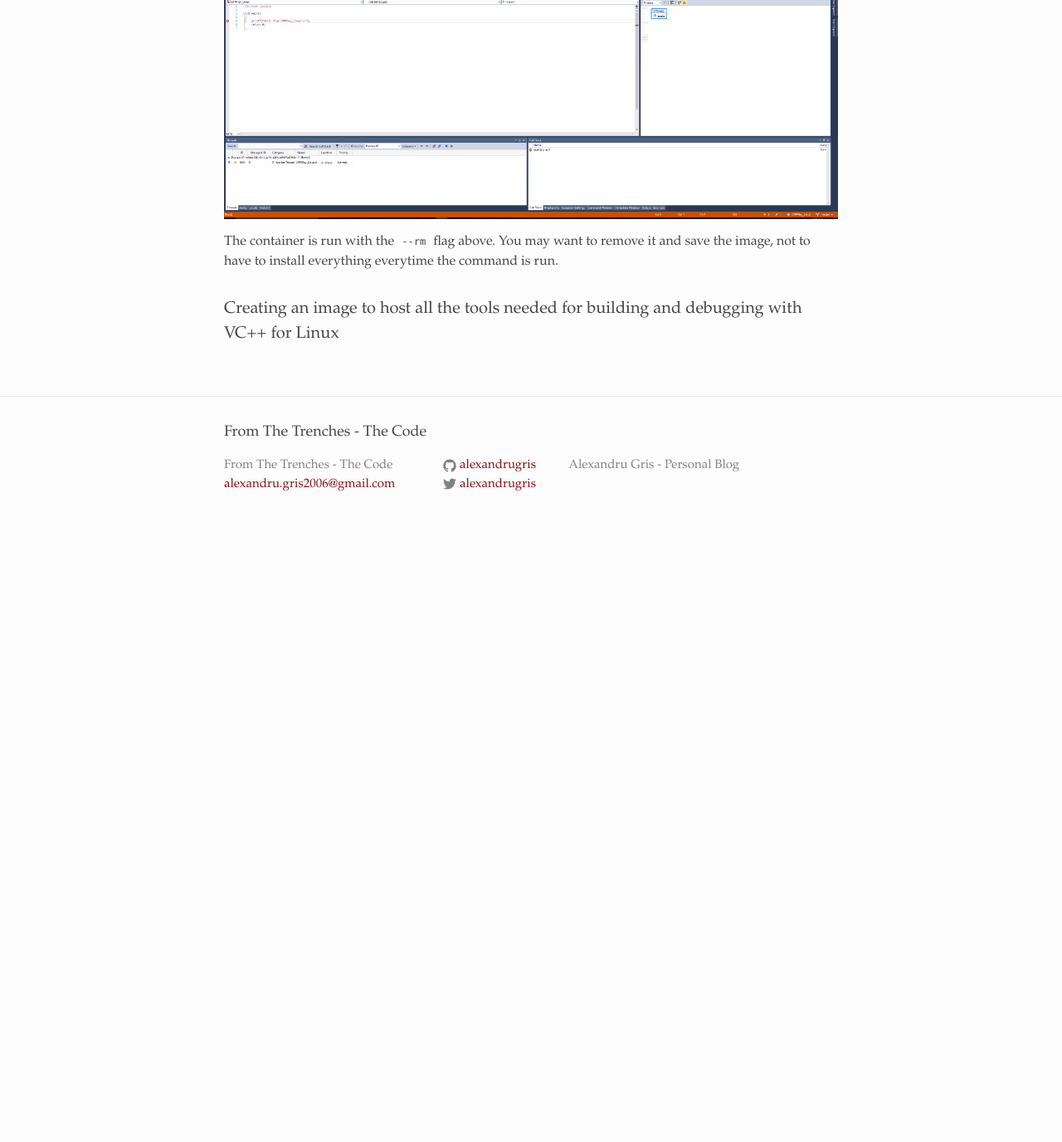
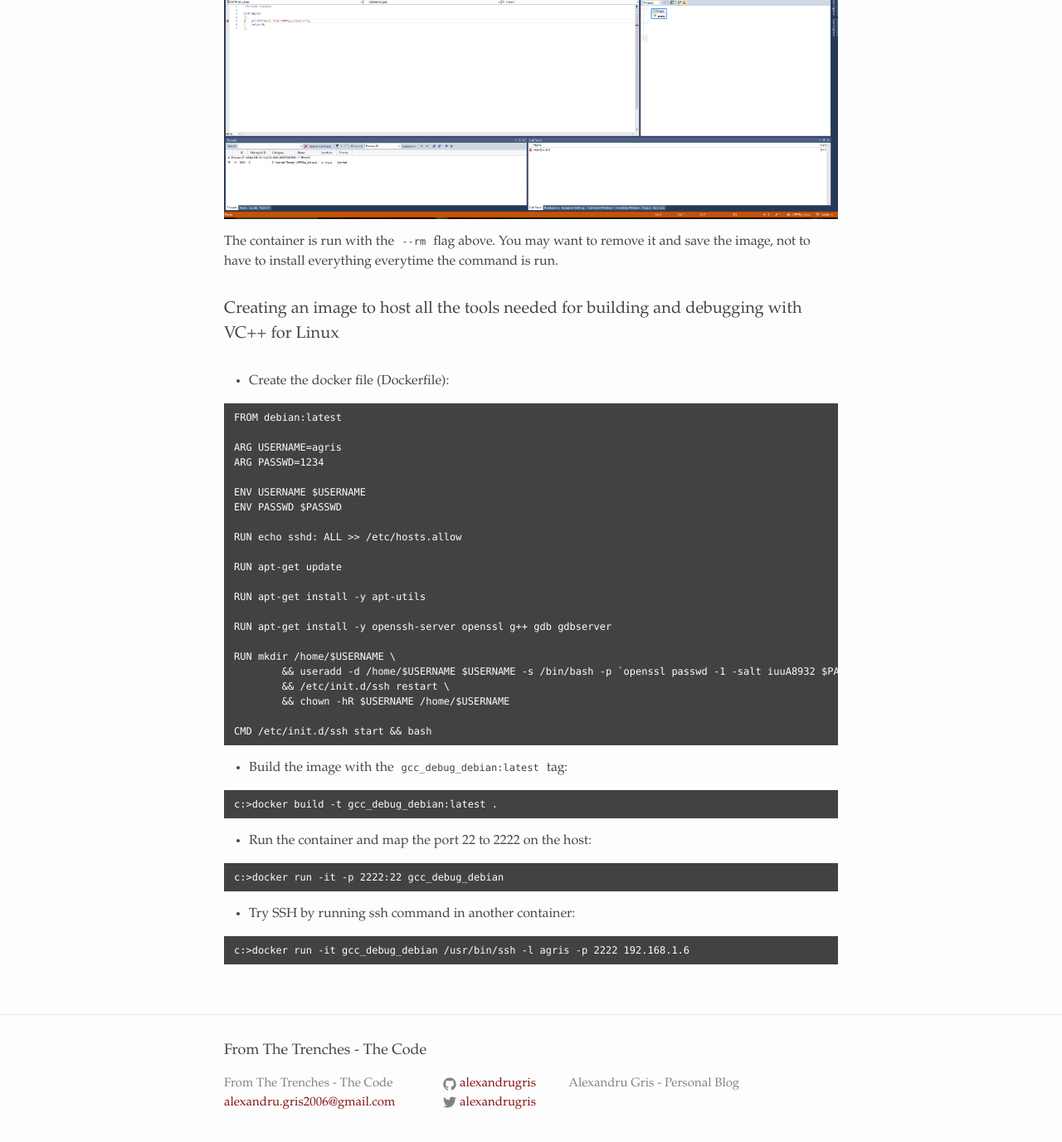
Before and after one commit to alexandrugris/my-jekyll-tech-blog, a Jekyll site: the page built from MyBlog/_posts/2017-02-25-Docker-Containers - 2.markdown, in a window 1280 px wide and 1400 px high, scrolled down 5644 px. Shown: the top 1376 px of the window at 83% size. Built offline with Jekyll 4.4.1, drawn with Linux system fonts in a browser that asks for light colours; before the commit the page ends 6299 px from its top, so only the background shows below that.

Commit message:
small changes

````diff
--- a/MyBlog/_posts/2017-02-25-Docker-Containers - 2.markdown
+++ b/MyBlog/_posts/2017-02-25-Docker-Containers - 2.markdown
@@ -105,3 +105,48 @@ c:>docker run -it --env "USERNAME=agris" --rm --name debian_gcc_debug -p 2222:22
 The container is run with the `--rm` flag above. You may want to remove it and save the image, not to have to install everything everytime the command is run.
 
 ### Creating an image to host all the tools needed for building and debugging with VC++ for Linux
+
+- Create the docker file (Dockerfile):
+
+```
+FROM debian:latest
+
+ARG USERNAME=agris
+ARG PASSWD=1234
+
+ENV USERNAME $USERNAME
+ENV PASSWD $PASSWD
+
+RUN echo sshd: ALL >> /etc/hosts.allow
+
+RUN apt-get update
+
+RUN apt-get install -y apt-utils
+
+RUN apt-get install -y openssh-server openssl g++ gdb gdbserver
+
+RUN mkdir /home/$USERNAME \
+        && useradd -d /home/$USERNAME $USERNAME -s /bin/bash -p `openssl passwd -1 -salt iuuA8932 $PASSWD` \
+        && /etc/init.d/ssh restart \
+        && chown -hR $USERNAME /home/$USERNAME
+
+CMD /etc/init.d/ssh start && bash
+```
+
+- Build the image with the `gcc_debug_debian:latest` tag:
+
+```
+c:>docker build -t gcc_debug_debian:latest .
+```
+
+- Run the container and map the port 22 to 2222 on the host:
+
+```
+c:>docker run -it -p 2222:22 gcc_debug_debian
+```
+
+- Try SSH by running ssh command in another container:
+
+```
+c:>docker run -it gcc_debug_debian /usr/bin/ssh -l agris -p 2222 192.168.1.6
+```
````
